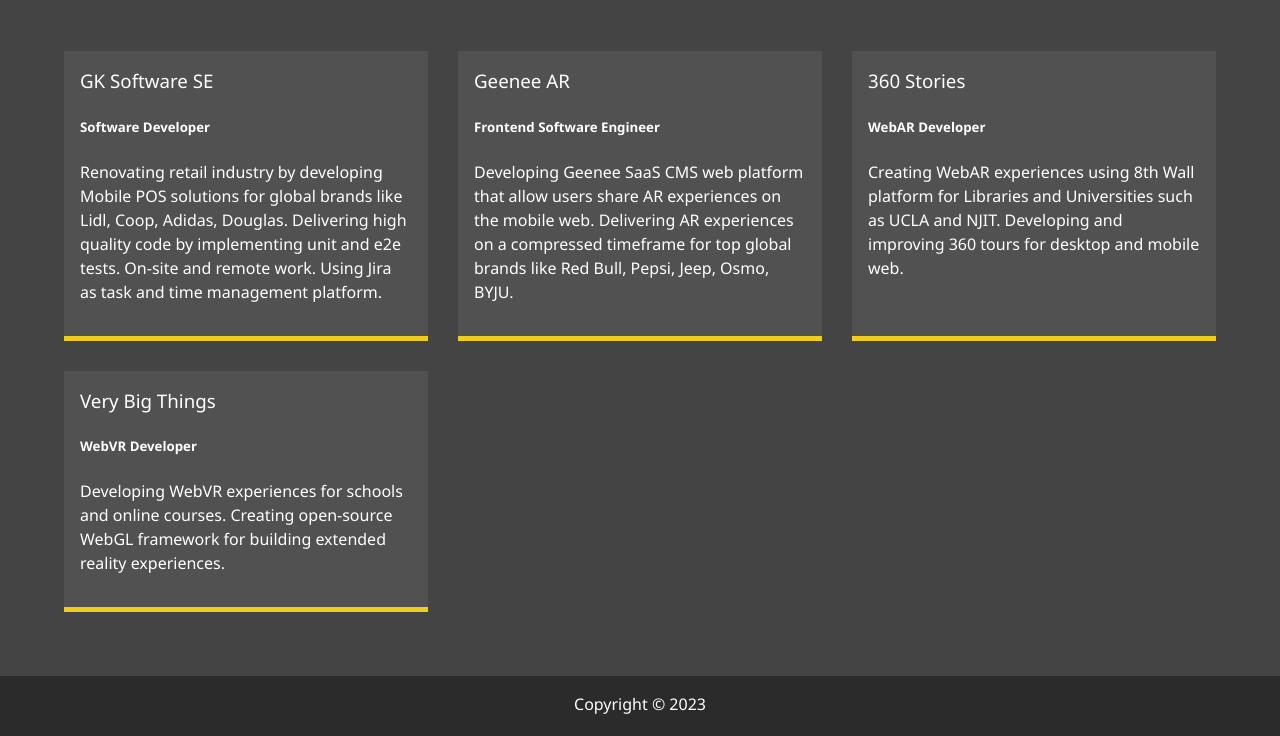
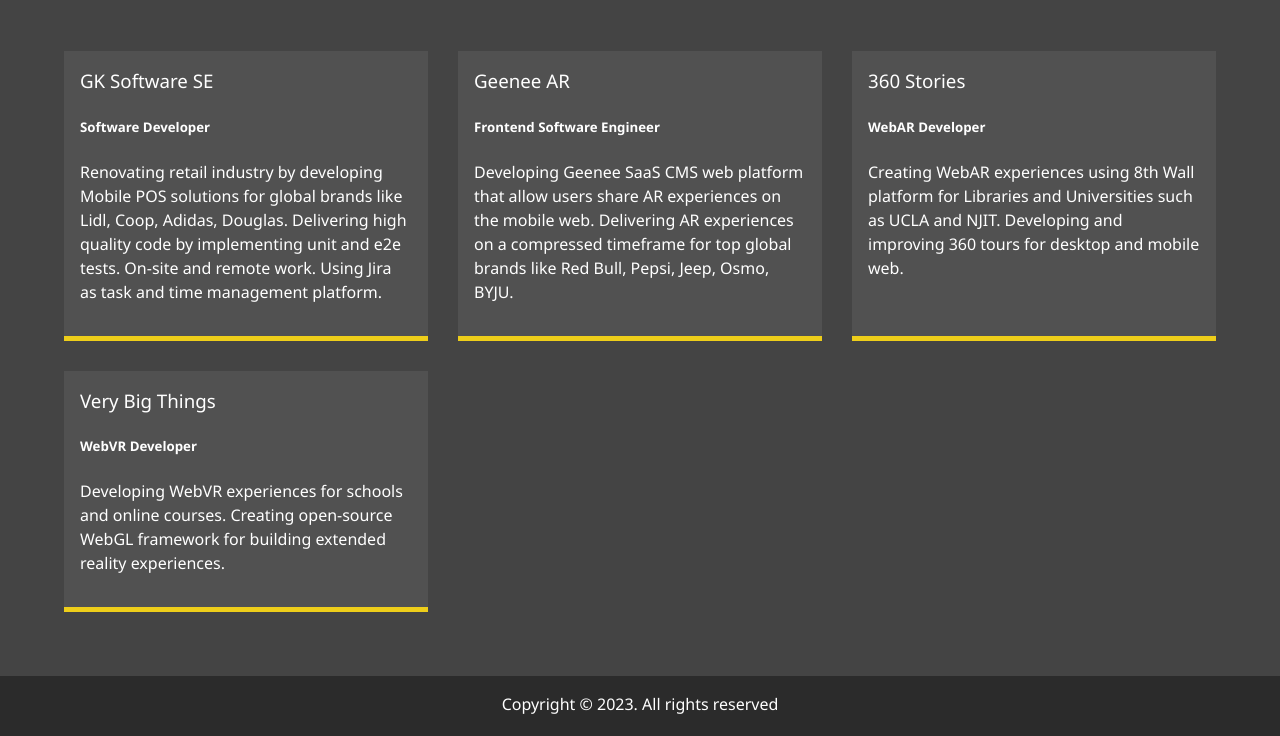
Before and after one commit to saveniukoleh/saveniukoleh.github.io, a website: page dist/about.html in a window 1280 px wide. Shown: the part 567-1303 px from the top of the page. Drawn offline with Linux system fonts and the light colour scheme.

Commit message:
copyright

```diff
--- a/dist/about.html
+++ b/dist/about.html
@@ -118,7 +118,7 @@
     </div>
   </main>
 
-  <footer id="main-footer">Copyright &copy; 2023</footer>
+  <footer id="main-footer"></footer>
 
   <script src="js/main.js"></script>
 </body>
--- a/dist/js/main.js
+++ b/dist/js/main.js
@@ -4,6 +4,7 @@
 const menuNav = document.querySelector('.menu-nav');
 const menuBranding = document.querySelector('.menu-branding');
 const navItems = document.querySelectorAll('.nav-item');
+const copyright = document.querySelector('#main-footer')
 
 // Set Initial State Of Menu
 let showMenu = false;
@@ -31,3 +32,5 @@
     showMenu = false;
   }
 }
+
+copyright.innerHTML = `Copyright &copy; ${ new Date().getFullYear() }. All rights reserved`
```
Also changed, not shown: dist/contact.html (+1 -1 lines), dist/work.html (+1 -1 lines).
